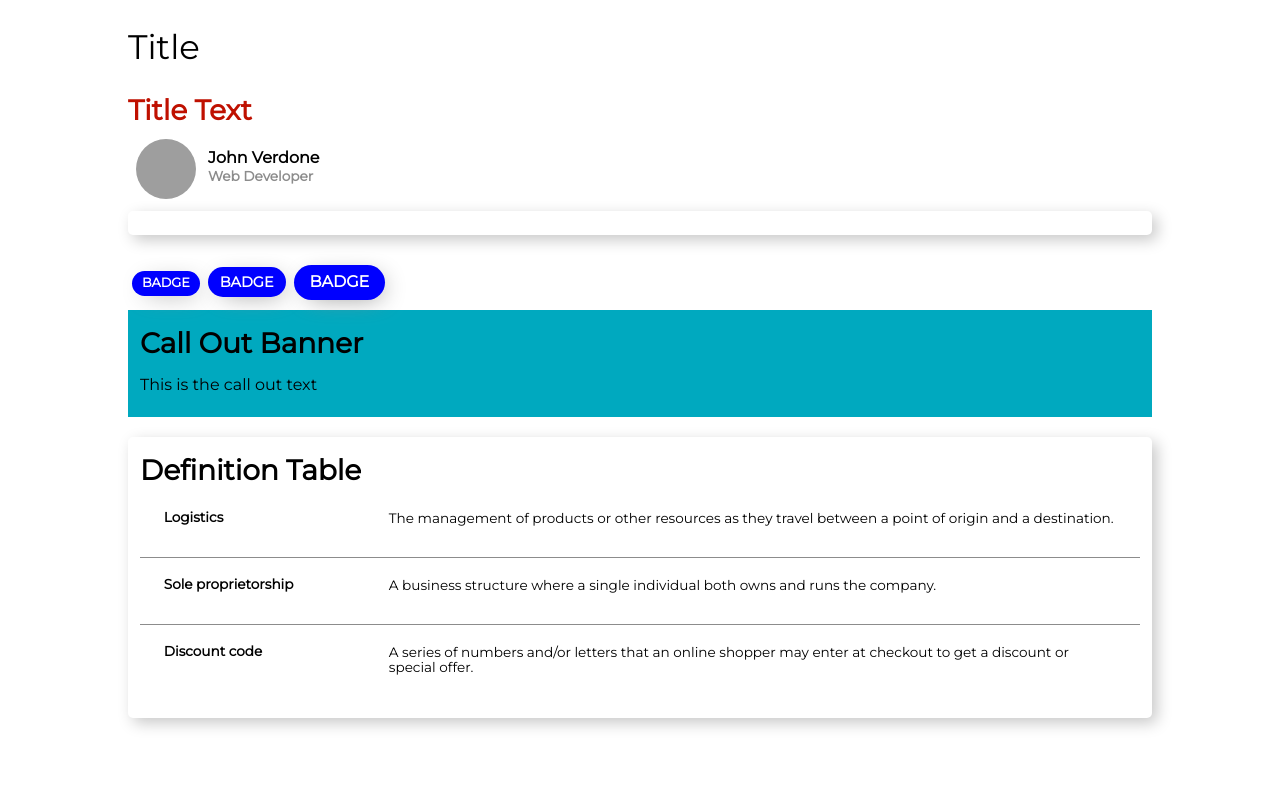
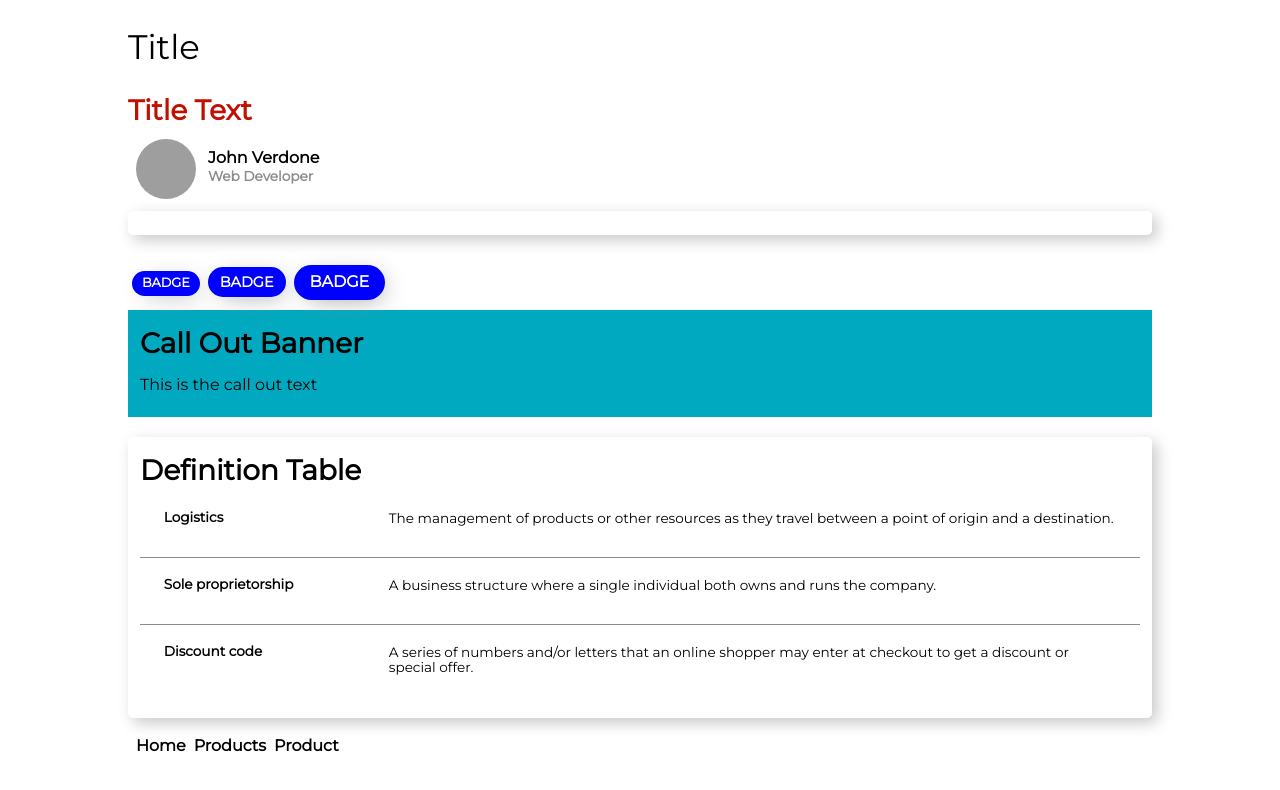
Before and after one commit to jminterwebs/jmdesign, a React (Create React App) app: page / in a window 1280 px wide. Shown: the part 513-1303 px from the top of the page. Before the commit the page ends 1263 px from the top, so only its background shows below. Built offline with nearby package versions, Linux system fonts and the light colour scheme; grey boxes are pictures that could not be loaded; a web font is replaced by a local one.

Commit message:
added breadcrumbs to app page

```diff
--- a/src/components/App.js
+++ b/src/components/App.js
@@ -9,6 +9,7 @@ import Card from 'components/card/Card';
 import Badge from 'components/badge/Badge';
 
 import CalloutBanner from './calloutBanner/CalloutBanner';
+import Breadcrumb from './breadcrumb/Breadcrumb';
 
 import '../styles/scss/global.scss';
 import '../styles/scss/localStyles.scss';
@@ -107,6 +108,20 @@ export default function App() {
           }
         ]}
       />
+
+      <br />
+
+      <Breadcrumb>
+        <Breadcrumb.Home name="Home" link="/" />
+        <Breadcrumb.History name="Products" link="/products" />
+        <Breadcrumb.Current name="Product" />
+      </Breadcrumb>
+
+      <br />
+
+      <br />
+
+      <br />
     </div>
   );
 }
```
